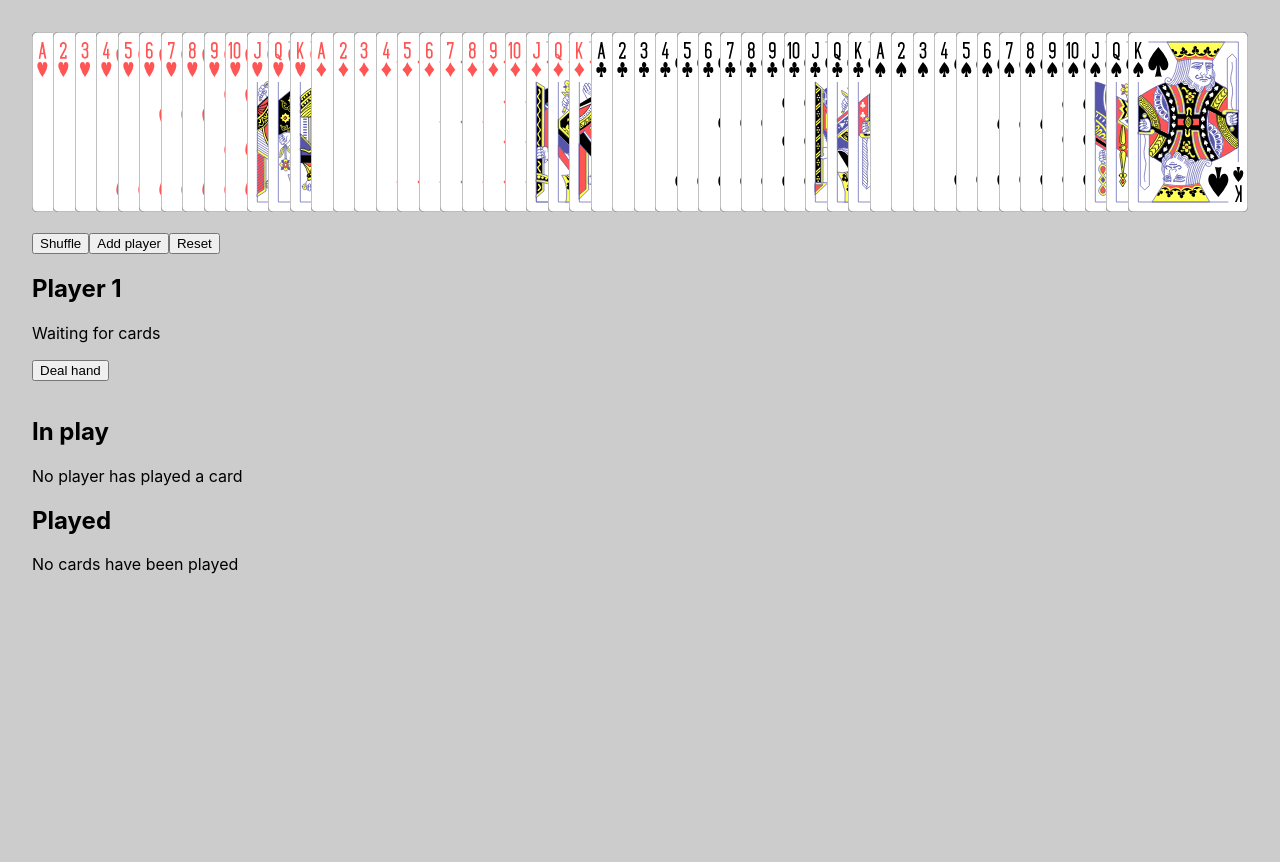
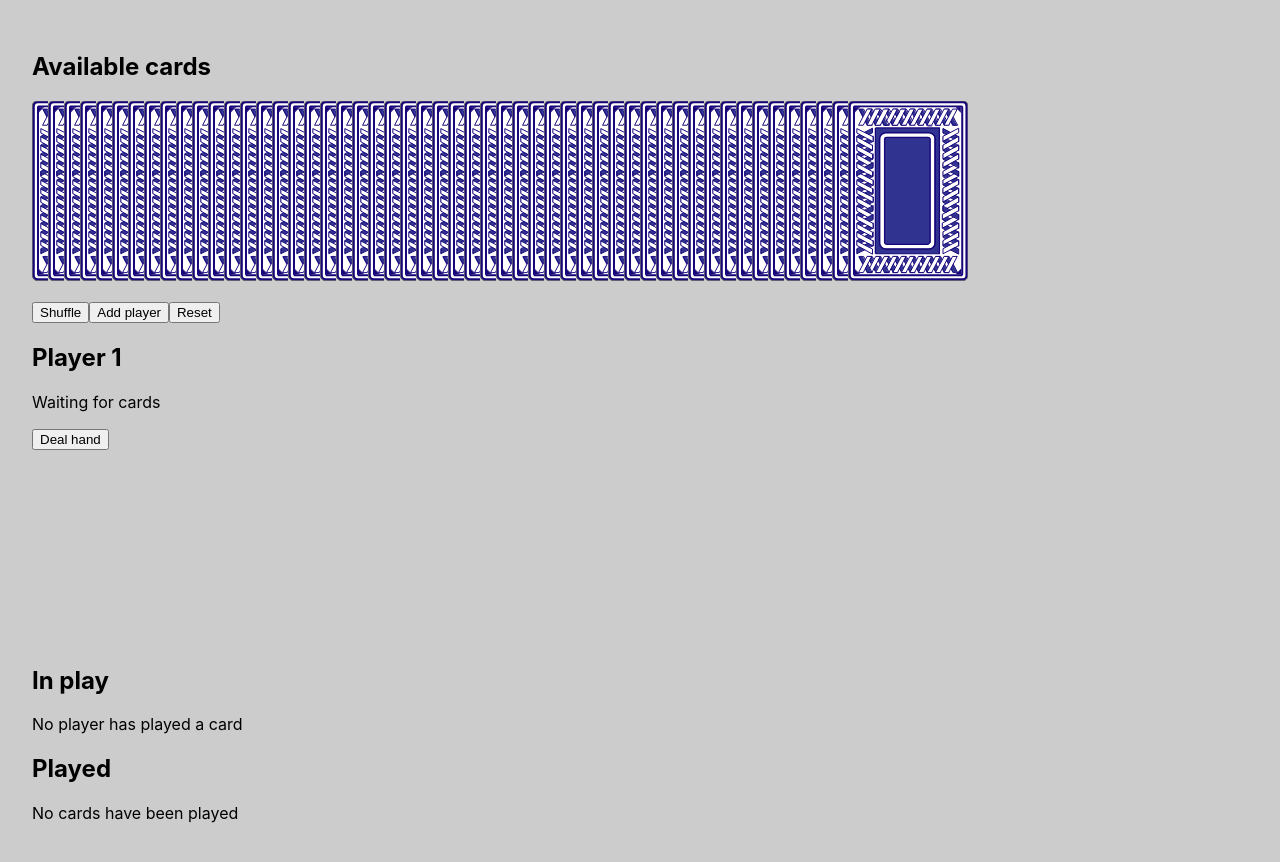
Before and after one commit to davidpounds/cards, a React (Create React App) app: page / in a window 1280 px wide. Both pictures are taken after a click on the button "Add player". Shown: the top 862 px of the page. Before the commit the page ends 800 px from the top, so only its background shows below. Built offline with nearby package versions, Linux system fonts and the light colour scheme; the HTML template or start-up script is replaced by a standard one.

Commit message:
Hides faces of available and played cards

```diff
--- a/src/App.css
+++ b/src/App.css
@@ -10,8 +10,11 @@ body {
 .cardlist {
   display: flex;
   margin-bottom: 1rem;
+  min-height: var(--card-height);
 }
 
-.deck {
-  max-width: calc(var(--card-width) * 26);
+
+.cardlist.available .card-wrapper,
+.cardlist.played .card-wrapper {
+  flex: 0 1 1rem;
 }
--- a/src/App.js
+++ b/src/App.js
@@ -1,10 +1,10 @@
 import { useDispatch, useSelector } from 'react-redux';
-import { getAvailableCards, getPlayers } from './store/selectors';
+import { getPlayers } from './store/selectors';
 import { shuffleDeck, resetGame, addPlayer } from './store/actions';
 
 import './App.css';
 import CONFIG from './data/config';
-import Card from './components/Card';
+import AvailableCards from './components/AvailableCards';
 import Players from './components/Players';
 import InPlay from './components/InPlay';
 import PlayedCards from './components/PlayedCards';
@@ -14,7 +14,6 @@ function App() {
 
   const dispatch = useDispatch();
 
-  const unassigned = useSelector(getAvailableCards);
   const players = useSelector(getPlayers);
 
   const shuffleDeckHandler = () => {
@@ -37,9 +36,7 @@ function App() {
 
   return (
     <main className="app" style={{ '--card-width': CONFIG.CARD_WIDTH, '--card-height': CONFIG.CARD_HEIGHT }}>
-      <div className="cardlist deck">
-        {unassigned.map(card => <Card key={`${card.suit}${card.value}`} {...card} />)}
-      </div>
+      <AvailableCards />
       <div>
         <button onClick={shuffleDeckHandler}>Shuffle</button>
         <button onClick={addPlayerHandler} disabled={players.length >= CONFIG.MAX_PLAYERS}>Add player</button>
--- /dev/null
+++ b/src/components/AvailableCards.jsx
@@ -0,0 +1,18 @@
+import { useSelector } from 'react-redux';
+import { getAvailableCards } from '../store/selectors';
+import Card from './Card';
+
+const AvailableCards = props => {
+  const available = useSelector(getAvailableCards);
+  return <>
+    <h2>Available cards</h2>
+    {available?.length > 0 &&
+      <div className="cardlist available">
+        {available.map(card => <Card key={`${card.suit}${card.value}`} />)}
+      </div>
+    }
+    {(available?.length ?? 0) === 0 && <div>No cards are available</div>}
+  </>;
+};
+
+export default AvailableCards;
--- a/src/components/Card.css
+++ b/src/components/Card.css
@@ -7,12 +7,12 @@
   overflow: hidden;
 }
 
-.card-wrapper:last-of-type,
-.card-wrapper:hover {
+.card-wrapper:last-of-type {
   overflow: visible;
 }
 
-.card-wrapper:hover {
+.hover-effect .card-wrapper:hover {
+  overflow: visible;
   transform: scale(1.1);
   transition: transform 0.2s ease-in-out;
 }
--- a/src/components/Hand.jsx
+++ b/src/components/Hand.jsx
@@ -34,7 +34,7 @@ const Hand = props => {
     )}
     {hand?.length > 0 && canPlay && <p>Ready to play</p>}
     {hand?.length > 0 && !canPlay && <p>Has played</p>}
-    <div className={`cardlist hand ${canPlay ? 'canplay' : 'cantplay'}`}>
+    <div className={`cardlist hover-effect hand ${canPlay ? 'canplay' : 'cantplay'}`}>
       {hand.map(card => (
         <Card
           key={`${card.suit}${card.value}`}
--- a/src/components/PlayedCards.jsx
+++ b/src/components/PlayedCards.jsx
@@ -8,7 +8,7 @@ const PlayedCards = props => {
     <h2>Played</h2>
     {played?.length > 0 &&
       <div className="cardlist played">
-        {played.map(card => <Card key={`${card.suit}${card.value}`} suit={card.suit} value={card.value} />)}
+        {played.map(card => <Card key={`${card.suit}${card.value}`} />)}
       </div>
     }
     {(played?.length ?? 0) === 0 && <div>No cards have been played</div>}
```
